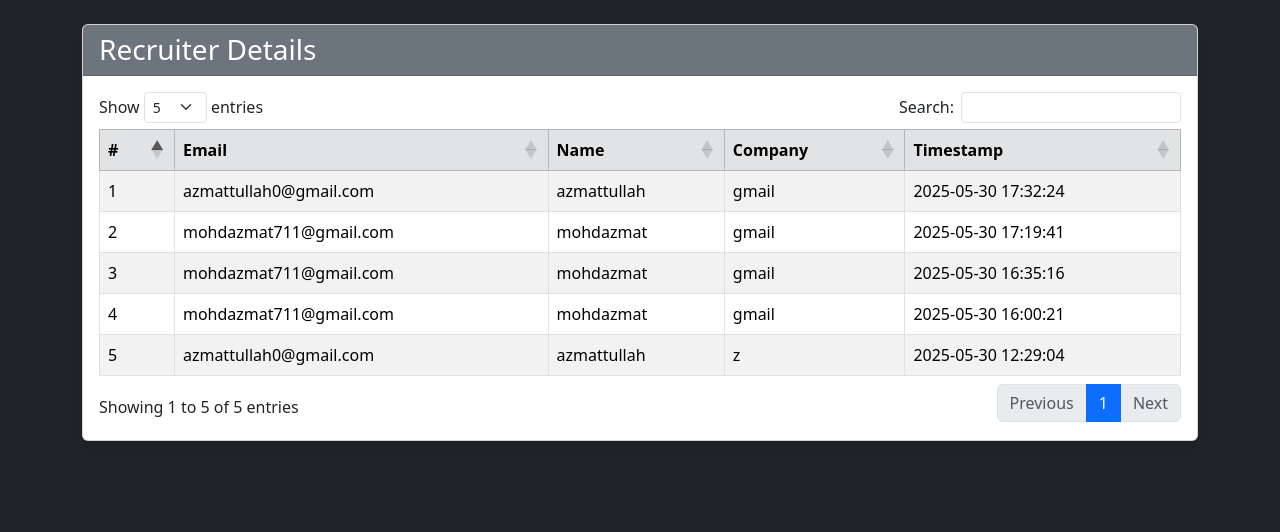
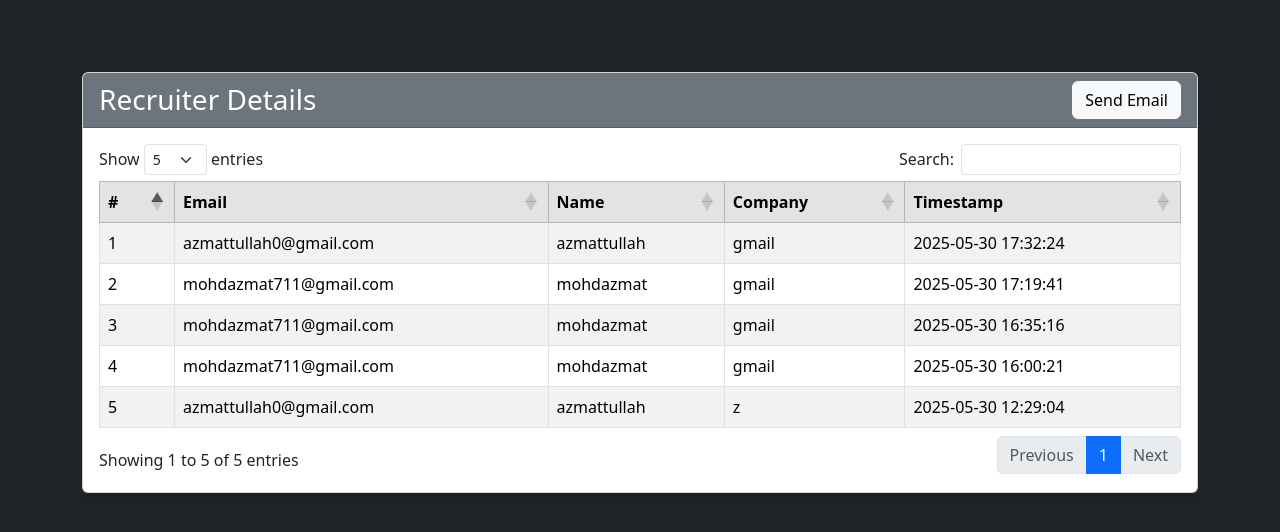
Before and after one commit to Azmattullah/job-mail, a Flask app: page /table in a window 1280 px wide. Shown: the top 532 px of the page. Run offline with Flask 3, Linux system fonts and the light colour scheme; some libraries are stand-ins or nearby versions.

Commit message:
code update

```diff
--- a/templates/table.html
+++ b/templates/table.html
@@ -3,7 +3,7 @@
 
 <head>
     <meta charset="UTF-8">
-    <title>Details</title>
+    <title>Email Details</title>
     <meta name="viewport" content="width=device-width, initial-scale=1">
 
     <!-- Bootstrap 5 -->
@@ -15,11 +15,13 @@
 
 <body class="bg-dark">
 
-    <div class="container py-4">
+    <div class="container py-4 mt-5">
         <div class="card shadow">
-            <div class="card-header bg-secondary text-white">
+            <div class="card-header bg-secondary text-white d-flex justify-content-between align-items-center">
                 <h3 class="mb-0">Recruiter Details</h3>
+                <a href="/" class="btn btn-light">Send Email</a>
             </div>
+
             <div class="card-body">
                 {% if logs %}
                 <div class="table-responsive">
@@ -72,4 +74,5 @@
         });
     </script>
 </body>
+
 </html>
```
Also changed, not shown: templates/form.html (+6 -3 lines), instance/email_logs.db.
